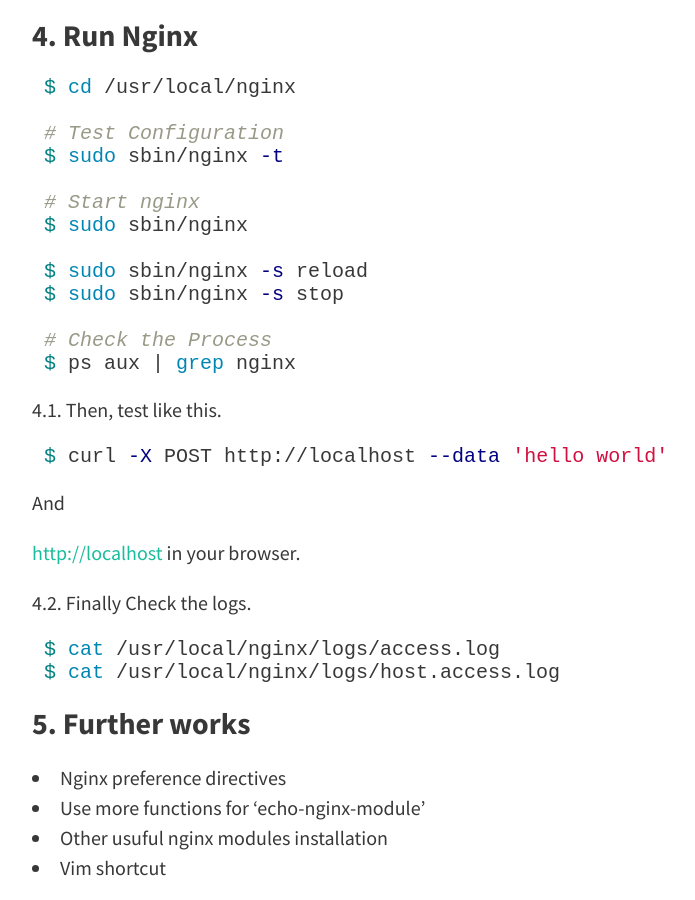
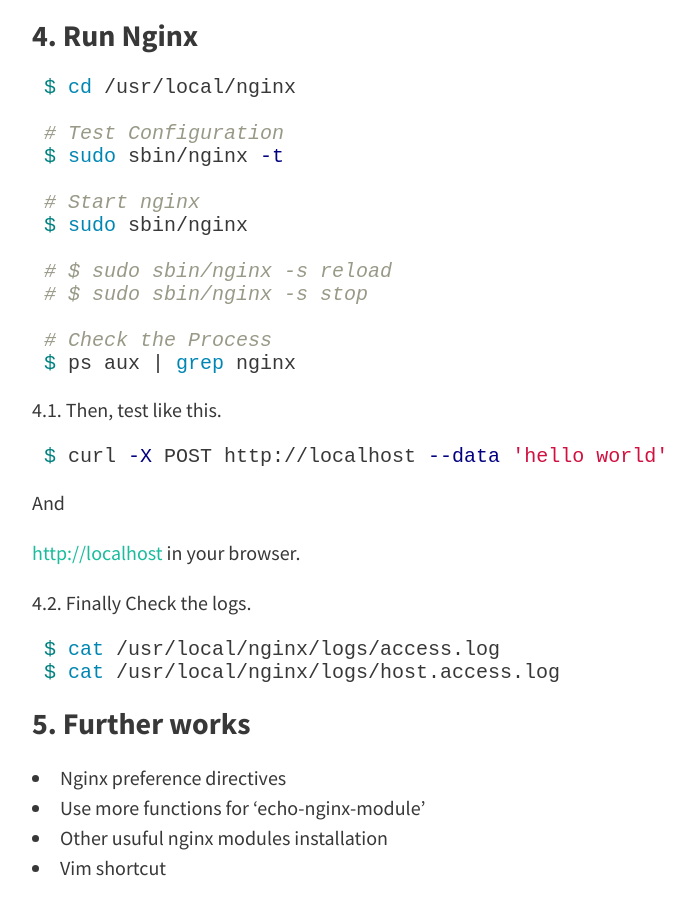
Before and after one commit to AstinCHOI/astinchoi.github.io, a Jekyll site: the page built from _posts/2018/2018-02-01-nginx_install_with_echo_nginx_module.md, in a window 1280 px wide and 900 px high, scrolled down 2011 px. Shown: the whole window, without its empty margins (224-919 px from the left). Built offline with Jekyll 4.4.1, drawn with Linux system fonts in a browser that asks for light colours; nearby versions of some CDN libraries; comment, search, counter and statistics services are not loaded.

```diff
--- a/_posts/2018/2018-02-01-nginx_install_with_echo_nginx_module.md
+++ b/_posts/2018/2018-02-01-nginx_install_with_echo_nginx_module.md
@@ -91,8 +91,8 @@ http {
  # Start nginx
  $ sudo sbin/nginx
 
- $ sudo sbin/nginx -s reload
- $ sudo sbin/nginx -s stop
+ # $ sudo sbin/nginx -s reload
+ # $ sudo sbin/nginx -s stop
 
  # Check the Process
  $ ps aux | grep nginx
```
